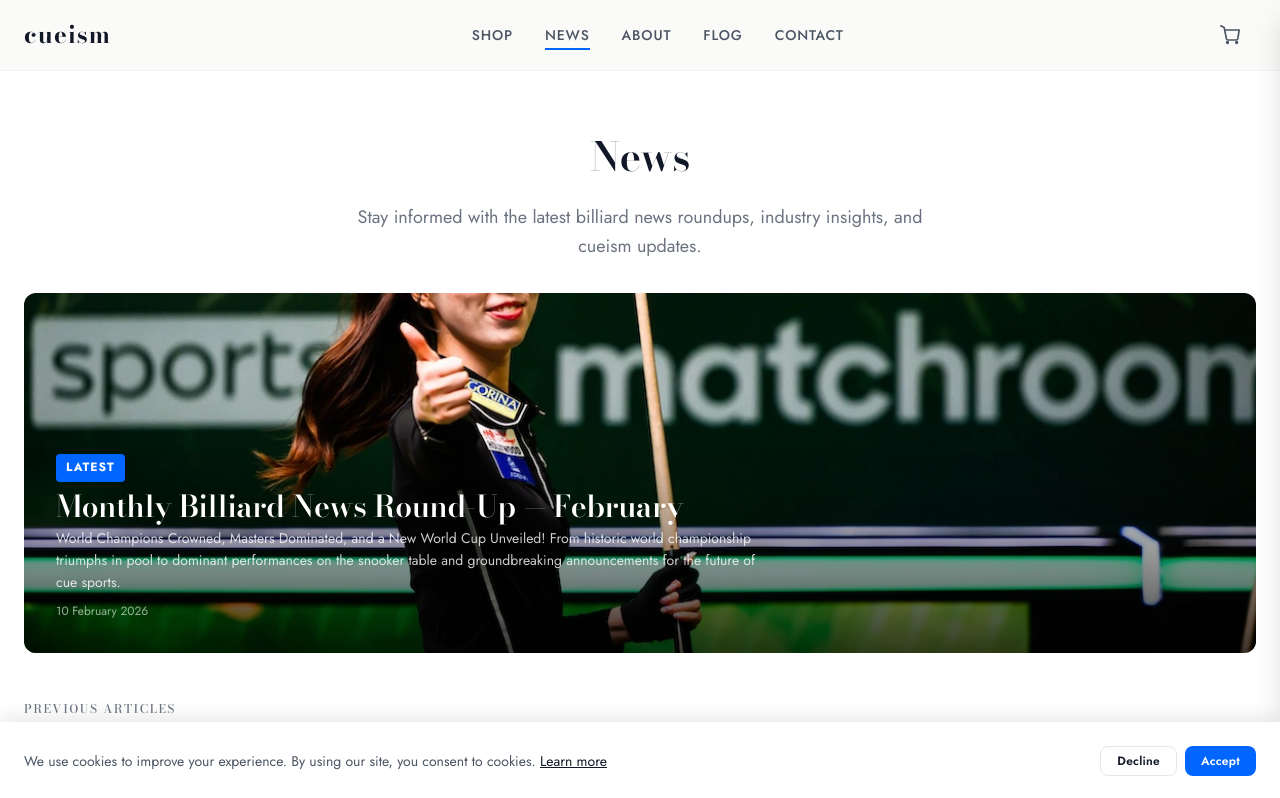
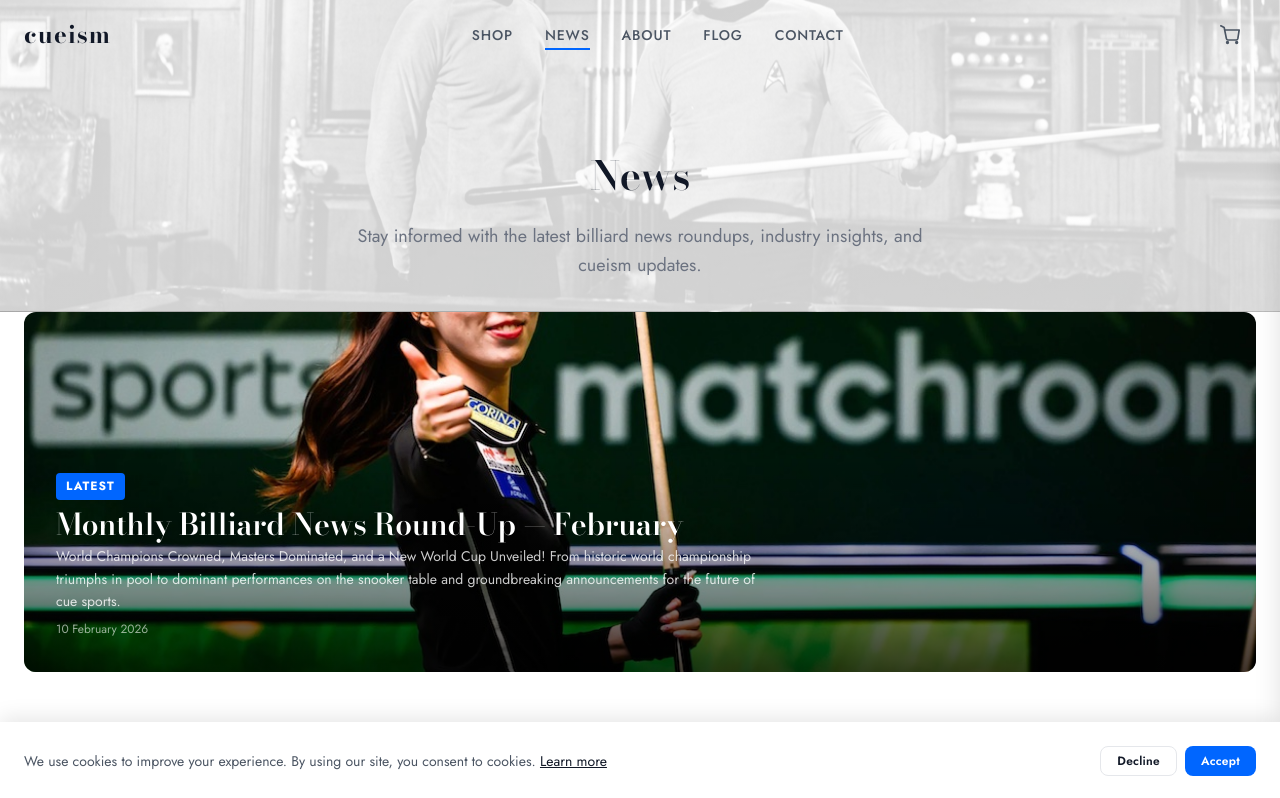
Before and after one commit to kymo42/cueism, a Next.js app: page /news in a window 1280 px wide. Shown: the top 798 px of the page. Built offline with nearby package versions, Linux system fonts and the light colour scheme.

Commit message:
UI: Implement transparent header overlay with global background image

```diff
--- a/src/app/flog/page.tsx
+++ b/src/app/flog/page.tsx
@@ -10,8 +10,10 @@ export default function FlogPage() {
         <>
             {/* Hero — split layout */}
             <section style={{
-                padding: 'var(--space-3xl) 0',
-                background: 'var(--color-bg)',
+                padding: 'calc(var(--space-3xl) + var(--header-height)) 0 var(--space-3xl)',
+                backgroundImage: 'var(--bg-overlay), var(--bg-image-hero)',
+                backgroundSize: 'cover',
+                backgroundPosition: 'center',
             }}>
                 <div className="container" style={{
                     display: 'grid',
--- a/src/app/globals.css
+++ b/src/app/globals.css
@@ -51,6 +51,10 @@
   --space-2xl: 48px;
   --space-3xl: 64px;
   --space-4xl: 96px;
+
+  --header-height: 90px;
+  --bg-overlay: linear-gradient(rgba(255, 255, 255, 0.82), rgba(255, 255, 255, 0.82));
+  --bg-image-hero: url(/images/site/spokncapn.jpg);
 
   /* Layout */
   --content-width: 800px;
@@ -183,14 +187,21 @@ a:hover {
    =========================== */
 
 .header {
-  position: sticky;
+  position: absolute;
   top: 0;
+  left: 0;
+  width: 100%;
   z-index: 100;
-  background: rgba(250, 250, 249, 0.92);
-  backdrop-filter: blur(12px);
-  -webkit-backdrop-filter: blur(12px);
+  background: transparent;
+  border-bottom: none;
+  transition: background var(--transition-base), box-shadow var(--transition-base);
+}
+
+.header--scrolled {
+  position: fixed;
+  background: rgba(255, 255, 255, 0.95);
+  box-shadow: var(--shadow-md);
   border-bottom: 1px solid var(--color-border-light);
-  transition: box-shadow var(--transition-base);
 }
 
 .header--scrolled {
@@ -581,9 +592,12 @@ a:hover {
 
 .hero {
   text-align: center;
-  padding: var(--space-4xl) var(--space-lg);
+  padding: calc(var(--space-4xl) + var(--header-height)) var(--space-lg) var(--space-4xl);
   position: relative;
   overflow: hidden;
+  background-image: var(--bg-overlay), var(--bg-image-hero);
+  background-size: cover;
+  background-position: center;
 }
 
 .hero::before {
@@ -1188,7 +1202,10 @@ a:hover {
 
 .page-header {
   text-align: center;
-  padding: var(--space-3xl) var(--space-lg) var(--space-xl);
+  padding: calc(var(--space-3xl) + var(--header-height)) var(--space-lg) var(--space-xl);
+  background-image: var(--bg-overlay), var(--bg-image-hero);
+  background-size: cover;
+  background-position: center;
 }
 
 .page-header h1 {
--- a/src/app/page.tsx
+++ b/src/app/page.tsx
@@ -17,11 +17,7 @@ export default function HomePage() {
   return (
     <>
       {/* Hero Section */}
-      <section className="hero" style={{
-        backgroundImage: 'linear-gradient(rgba(255,255,255,0.82), rgba(255,255,255,0.82)), url(/images/site/spokncapn.jpg)',
-        backgroundSize: 'cover',
-        backgroundPosition: 'center',
-      }}>
+      <section className="hero">
         <div className="hero__eyebrow">3D Printed in Australia</div>
         <h1 className="hero__title">
           Billiard Gear for the Discerning Player
```
